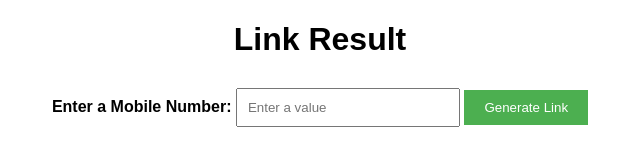
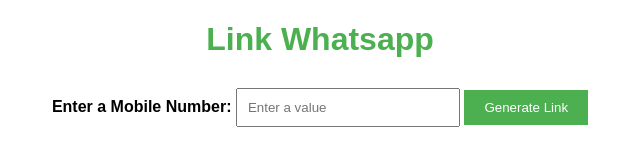
Before and after one commit to Manish1102/Check-result, a plain HTML site: page index.html in a window 1280 px wide. Shown: the whole page, without its empty margins (320-960 px from the left). Drawn offline with Linux system fonts and the light colour scheme.

Commit message:
Heading chage and color also

```diff
--- a/index.html
+++ b/index.html
@@ -5,7 +5,7 @@
   <link rel="stylesheet" type="text/css" href="styles.css">
 </head>
 <body>
-  <h1>Link Result</h1>
+  <h1>Link Whatsapp</h1>
   <form id="linkForm">
     <label for="inputValue">Enter a Mobile Number:</label>
     <input type="text" id="inputValue" name="inputValue" placeholder="Enter a value" required>
--- a/styles.css
+++ b/styles.css
@@ -5,6 +5,7 @@
 
   h1 {
     text-align: center;
+    color: #4CAF50;
   }
 
   form {
```
